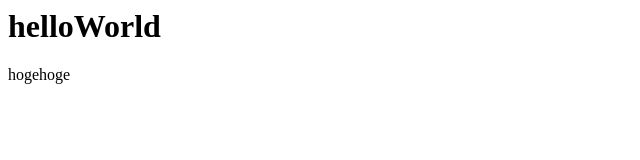
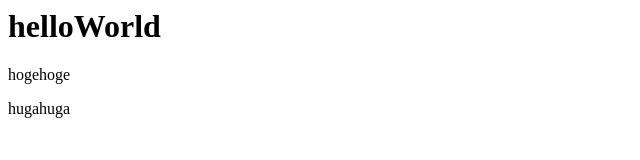
Before and after one commit to mistral7/mstrl, a plain HTML site: page public_html/index.html in a window 1280 px wide. Shown: the full height of the page, 0-640 px from the left. Drawn offline with Linux system fonts and the light colour scheme.

Commit message:
add hugahuga

```diff
--- a/public_html/index.html
+++ b/public_html/index.html
@@ -1,2 +1,3 @@
 <h1>helloWorld</h1>
 <p>hogehoge</p>
+<p>hugahuga</p>
```
